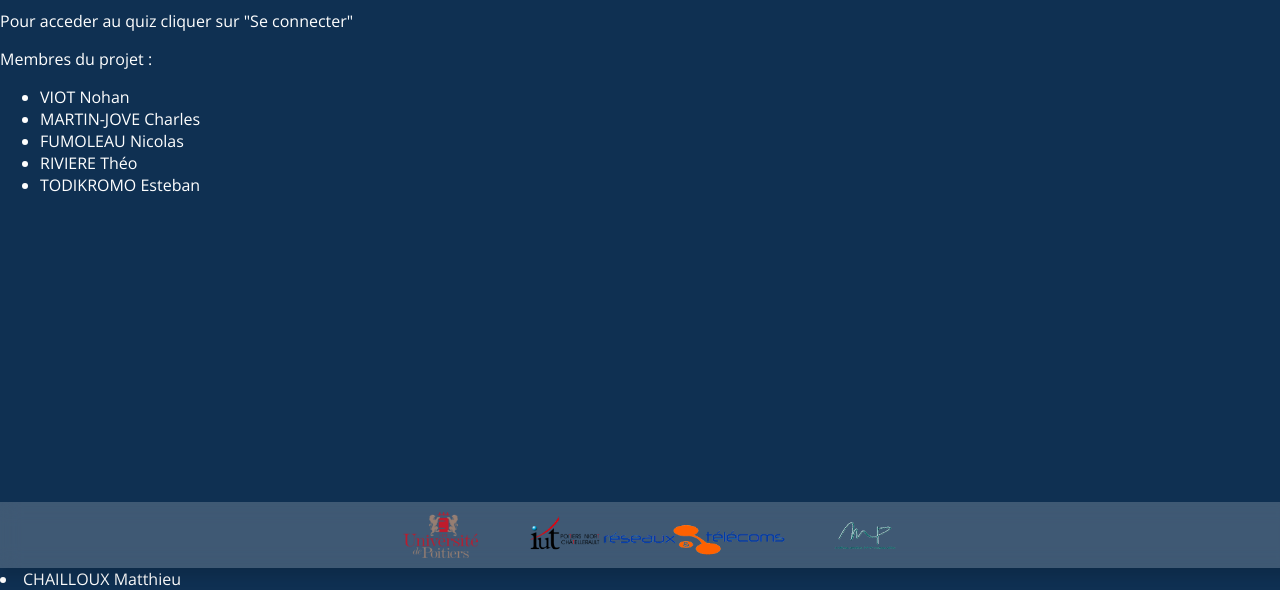
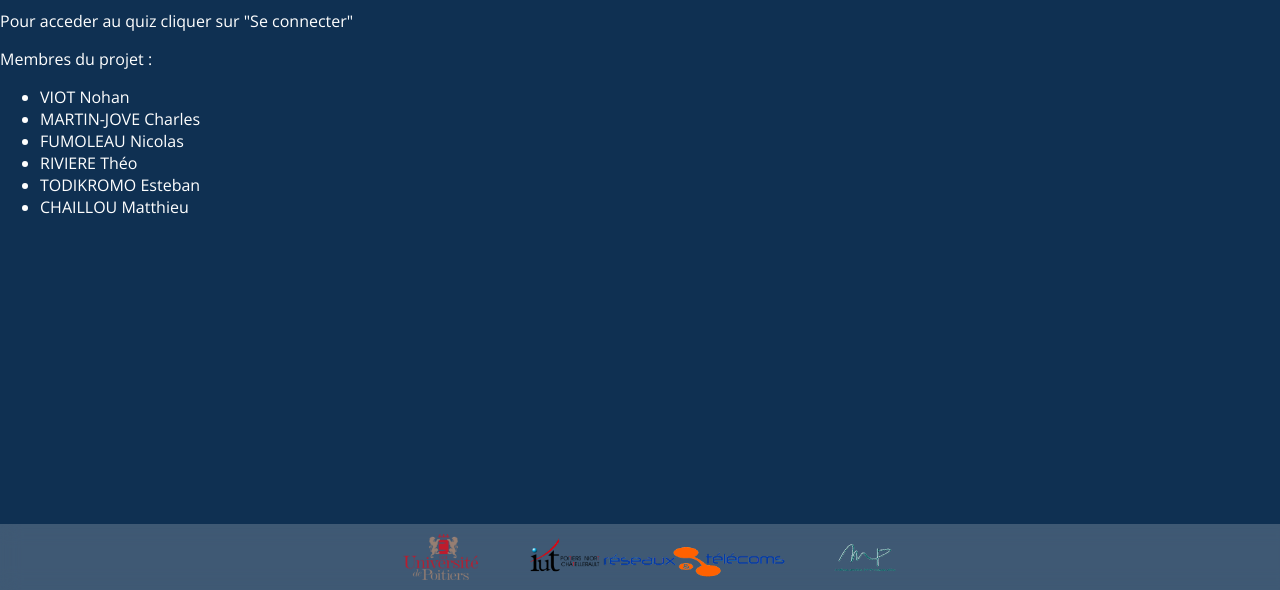
Before and after one commit to cAptive5976/quiizoot, a PHP site: page /vues/vue_about.php in a window 1280 px wide. Shown: the part 210-800 px from the top of the page. Run offline with PHP 8.4, Linux system fonts and the light colour scheme; some web fonts are replaced.

Commit message:
On remet Matthieu au bon endroit

```diff
--- a/vues/vue_about.php
+++ b/vues/vue_about.php
@@ -17,9 +17,8 @@ echo "<p>Membres du projet :</p>
     <li>FUMOLEAU Nicolas</li>
     <li>RIVIERE Théo</li>
     <li>TODIKROMO Esteban</li>
+    <li>CHAILLOU Matthieu</li>
 
 </ul>
 ";
 require('blocs/footer.php');
-
-echo '<li>CHAILLOUX Matthieu</li>';
```
